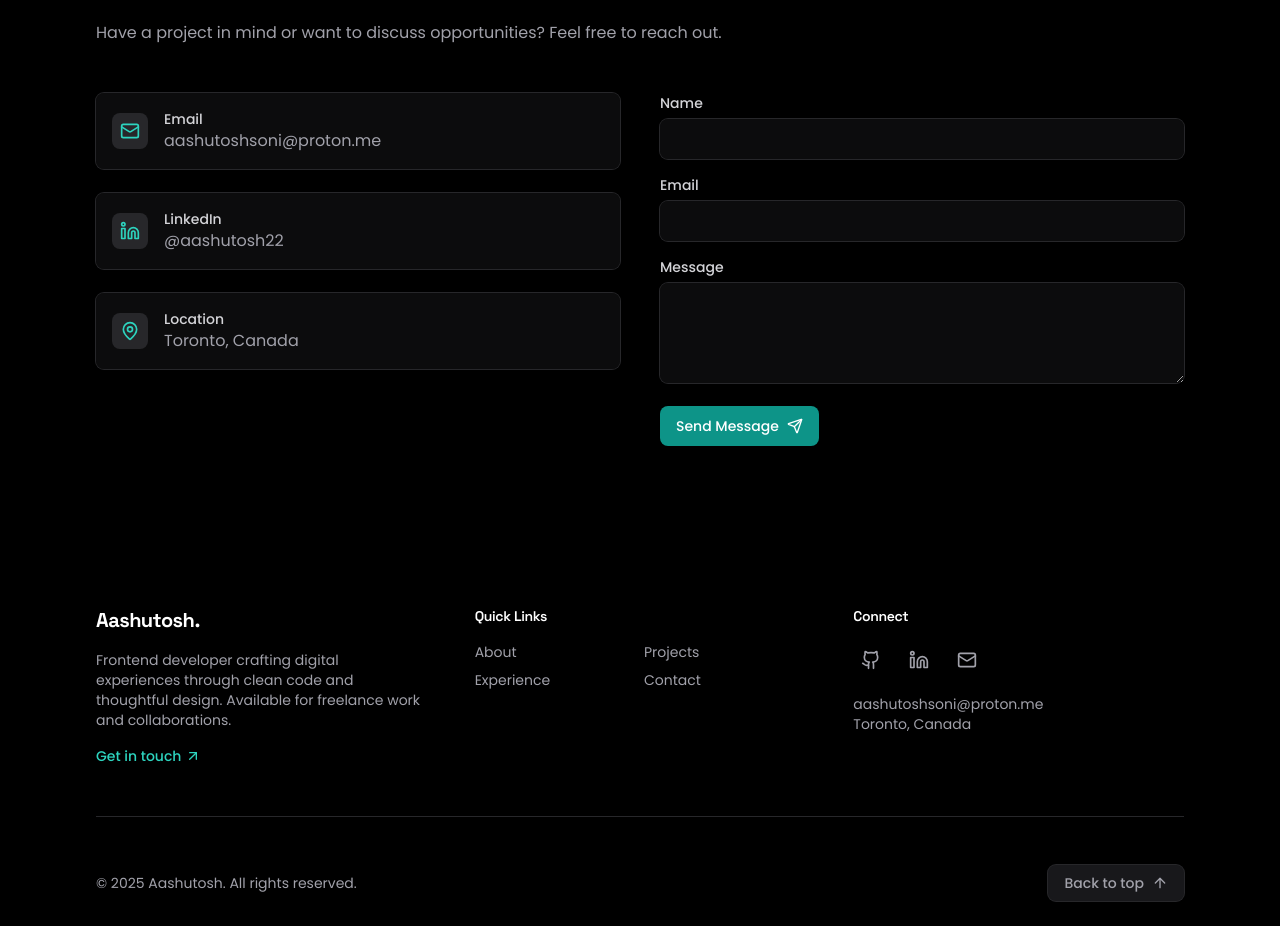
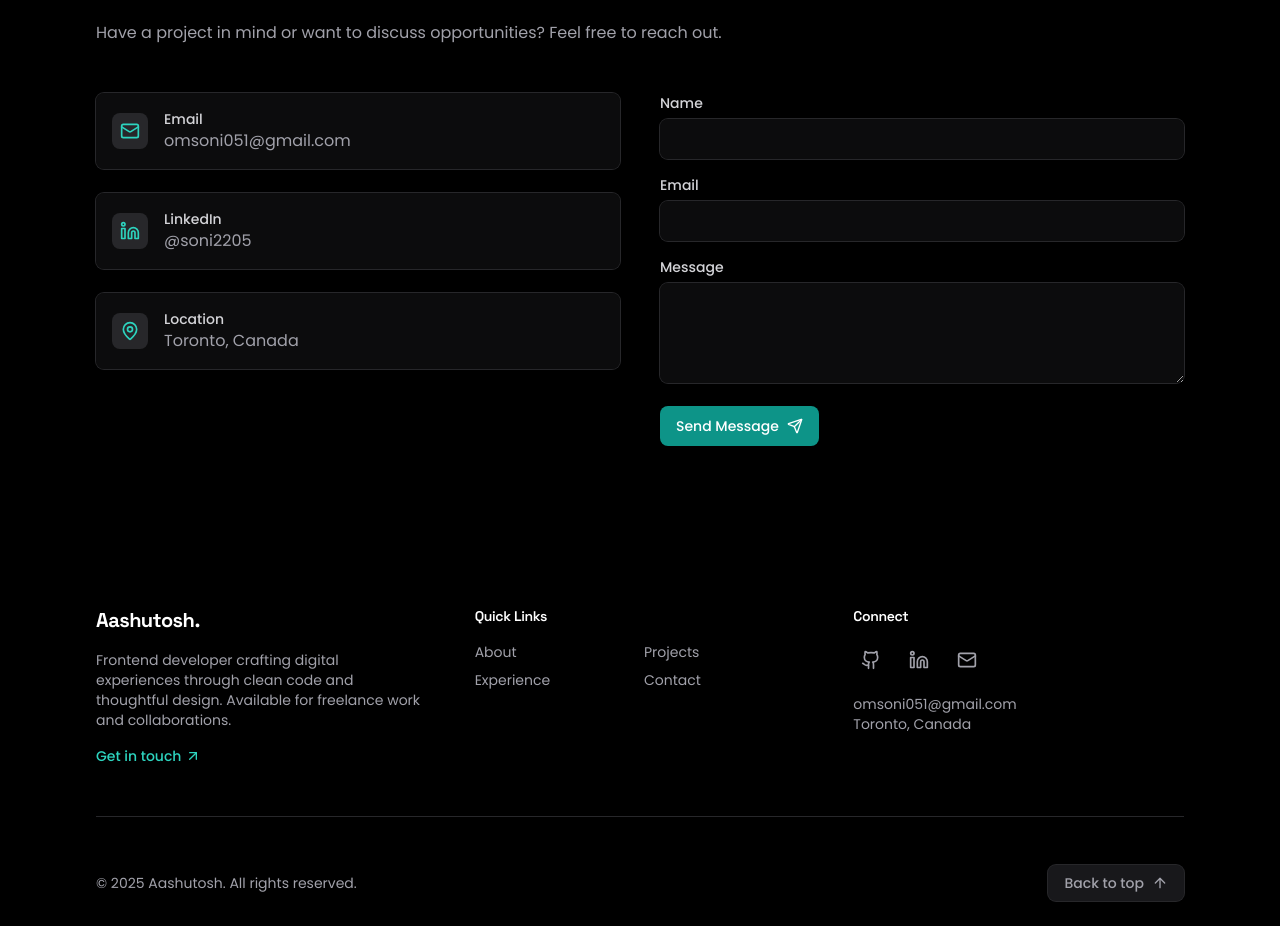
Before and after one commit to aashusoni22/Aashutosh-dev-porfolio, a React (Vite) app: page / in a window 1280 px wide. Shown: the part 4045-4971 px from the top of the page. Built offline with nearby package versions, Linux system fonts and the light colour scheme.

Commit message:
email updated

```diff
--- a/src/components/layout/Footer.jsx
+++ b/src/components/layout/Footer.jsx
@@ -19,10 +19,10 @@ const Footer = () => {
     { icon: Github, href: "https://github.com/aashusoni22", label: "GitHub" },
     {
       icon: Linkedin,
-      href: "https://www.linkedin.com/in/aashutosh22/",
+      href: "https://www.linkedin.com/in/soni2205/",
       label: "LinkedIn",
     },
-    { icon: Mail, href: "mailto:aashutoshsoni@proton.me", label: "Email" },
+    { icon: Mail, href: "mailto:omsoni051@gmail.com", label: "Email" },
   ];
 
   const footerLinks = [
@@ -128,7 +128,7 @@ const Footer = () => {
                 isDarkMode ? "text-zinc-400" : "text-zinc-600"
               }`}
             >
-              <p>aashutoshsoni@proton.me</p>
+              <p>omsoni051@gmail.com</p>
               <p>Toronto, Canada</p>
             </div>
           </div>
--- a/src/components/layout/Navbar.jsx
+++ b/src/components/layout/Navbar.jsx
@@ -15,7 +15,7 @@ const socialLinks = [
   { icon: Github, href: "https://github.com/aashusoni22", label: "GitHub" },
   {
     icon: Linkedin,
-    href: "https://www.linkedin.com/in/aashutosh22/",
+    href: "https://www.linkedin.com/in/soni2205/",
     label: "LinkedIn",
   },
 ];
--- a/src/components/sections/Contact.jsx
+++ b/src/components/sections/Contact.jsx
@@ -13,14 +13,14 @@ const Contact = () => {
     {
       icon: Mail,
       title: "Email",
-      value: "aashutoshsoni@proton.me",
-      href: "mailto:aashutoshsoni@proton.me",
+      value: "omsoni051@gmail.com",
+      href: "mailto:omsoni051@gmail.com",
     },
     {
       icon: Linkedin,
       title: "LinkedIn",
-      value: "@aashutosh22",
-      href: "https://www.linkedin.com/in/aashutosh22/",
+      value: "@soni2205",
+      href: "https://www.linkedin.com/in/soni2205/",
     },
     {
       icon: MapPin,
--- a/src/components/shared/ResumeModal.jsx
+++ b/src/components/shared/ResumeModal.jsx
@@ -77,7 +77,7 @@ const ResumeModal = ({ isOpen, onClose, isDarkMode }) => {
                     href="mailto:aashutoshsoni@proton.me"
                     className="text-teal-500 hover:underline"
                   >
-                    aashutoshsoni@proton.me
+                    omsoni051@gmail.com
                   </a>
                   <span
                     className={isDarkMode ? "text-zinc-300" : "text-zinc-700"}
```
